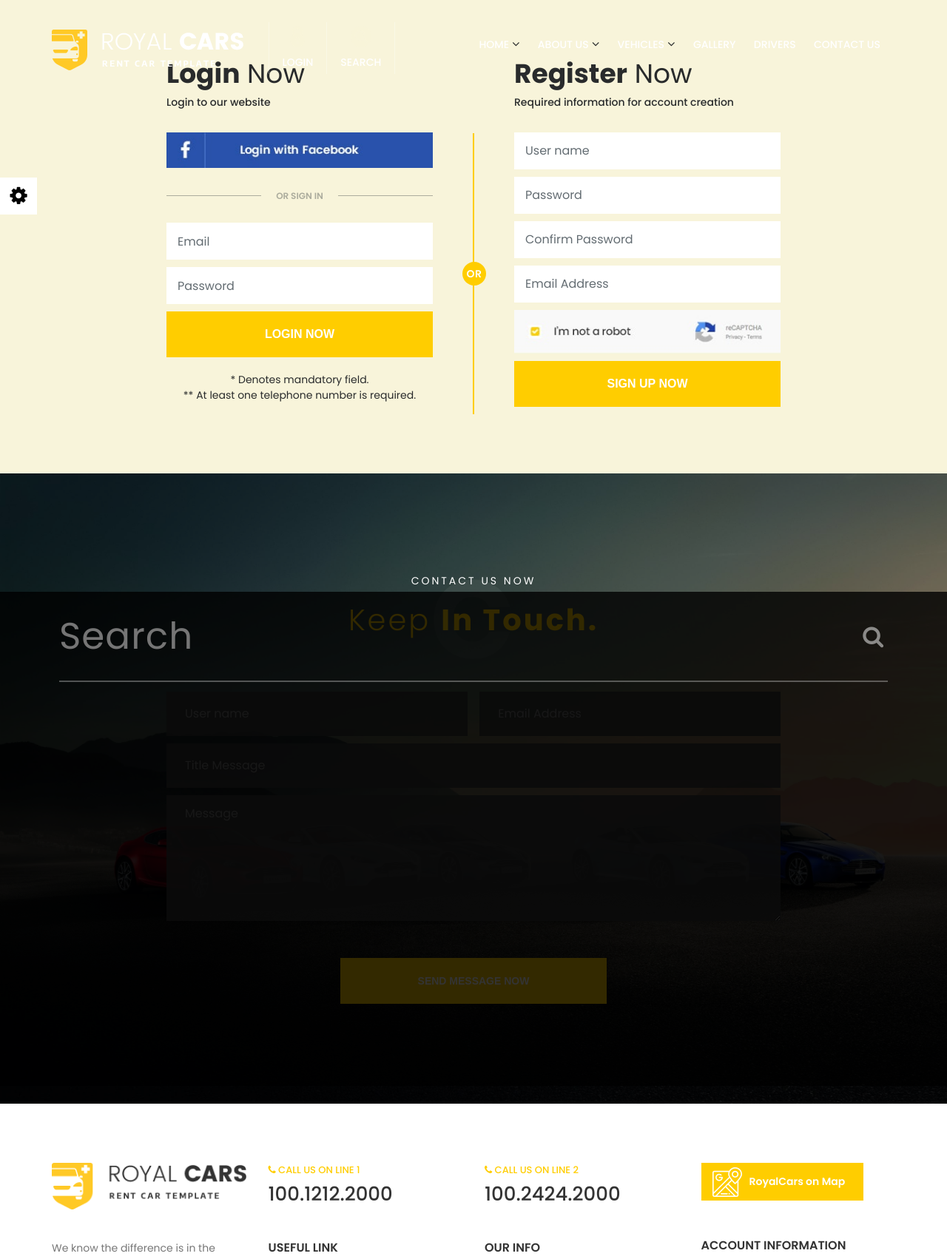
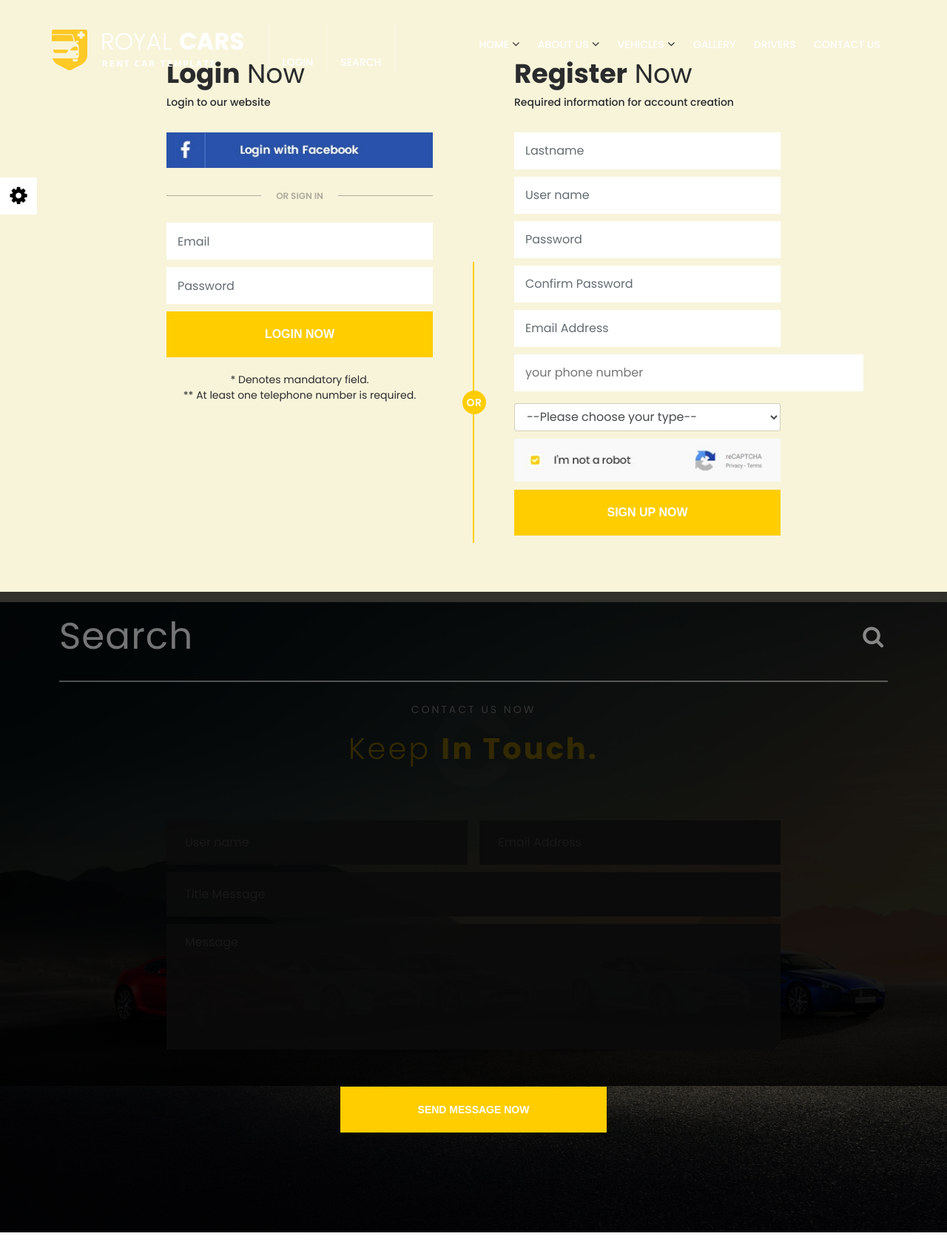
Before and after one commit to frankzohim/royalcars, a PHP site: page /login-register in a window 1280 px wide. Shown: the top 1702 px of the page at 74% size. Run offline with PHP 8.4, Linux system fonts and the light colour scheme; some libraries are stand-ins or nearby versions.

Commit message:
Creating a user and editing index.php files, login-register.php

```diff
--- a/public/index.php
+++ b/public/index.php
@@ -9,6 +9,9 @@
     case '/login-register':
         require '../views/pages/login-register.php';
         break;
+    case '/register':
+        require '../app/Controllers/UsersController/CreateUser.php';
+        break;
     default :
         header("HTTP/1.0 404 Not Found");
 }
--- a/views/pages/login-register.php
+++ b/views/pages/login-register.php
@@ -1,3 +1,4 @@
+
 <?php
 $title='Login-register';
 ob_start();
@@ -45,6 +46,7 @@
                       <div class="form-group">
                         <input type="password" class="form-control" required placeholder="Password">
                       </div>
+
                       <div class="form-group">
                         <button class="btn btn-full">LOGIN NOW</button>
                       </div>
@@ -63,22 +65,42 @@
                     <span>Required information for account creation</span>
                   </div>
                   <div class="r-auth-form">
-                    <form action="#">
-                      <div class="form-group">
-                        <input type="text" required class="form-control" placeholder="User name">
+                    <form method="post" action="register">
+                    <div class="form-group">
+                        <input type="text" required class="form-control" placeholder="Lastname" name="lastname">
                       </div>
                       <div class="form-group">
-                        <input type="password" required class="form-control" placeholder="Password">
+                        <input type="text" required class="form-control" placeholder="User name" name="name">
+                      </div>
+                      <div class="form-group">
+                        <input type="password" required class="form-control" placeholder="Password" name="password">
                       </div>
                       <div class="form-group">
                         <input type="password" required class="form-control" placeholder="Confirm Password">
                       </div>
                       <div class="form-group">
-                        <input type="email" required class="form-control" placeholder="Email Address">
+                        <input type="email" required class="form-control" placeholder="Email Address" name="email">
+                      </div>
+                       <div class="input-group input-group-alternative mb-3">
+                                    <div class="input-group-prepend">
+                                        <span class="input-group-text"><i class="ni ni-email-83"></i></span>
+                                    </div>
+                                    <input id="phone" name="phone" type="tel" required size="29" placeholder="your phone number">
+                                </div>
+                      <div class="form-group">
+                        <select name="account-type" required class="form-control">
+
+
+<option value="">--Please choose your type--</option>
+                              <option value="Customer">Customer</option>
+                              <option value="Provider">Provider</option>
+
+                      </select>
                       </div>
                       <div class="form-group">
                         <img src="assets/images/recaptcha.jpg" class="img-fluid d-block m-auto" alt="">
                       </div>
+
                       <div class="form-group">
                         <button class="btn btn-full">SIGN UP NOW</button>
                       </div>
```
Also changed, not shown: app/Controllers/UsersController/CreateUser.php (added, +22 -0 lines), app/Models/Users.php (+47 -1 lines).
